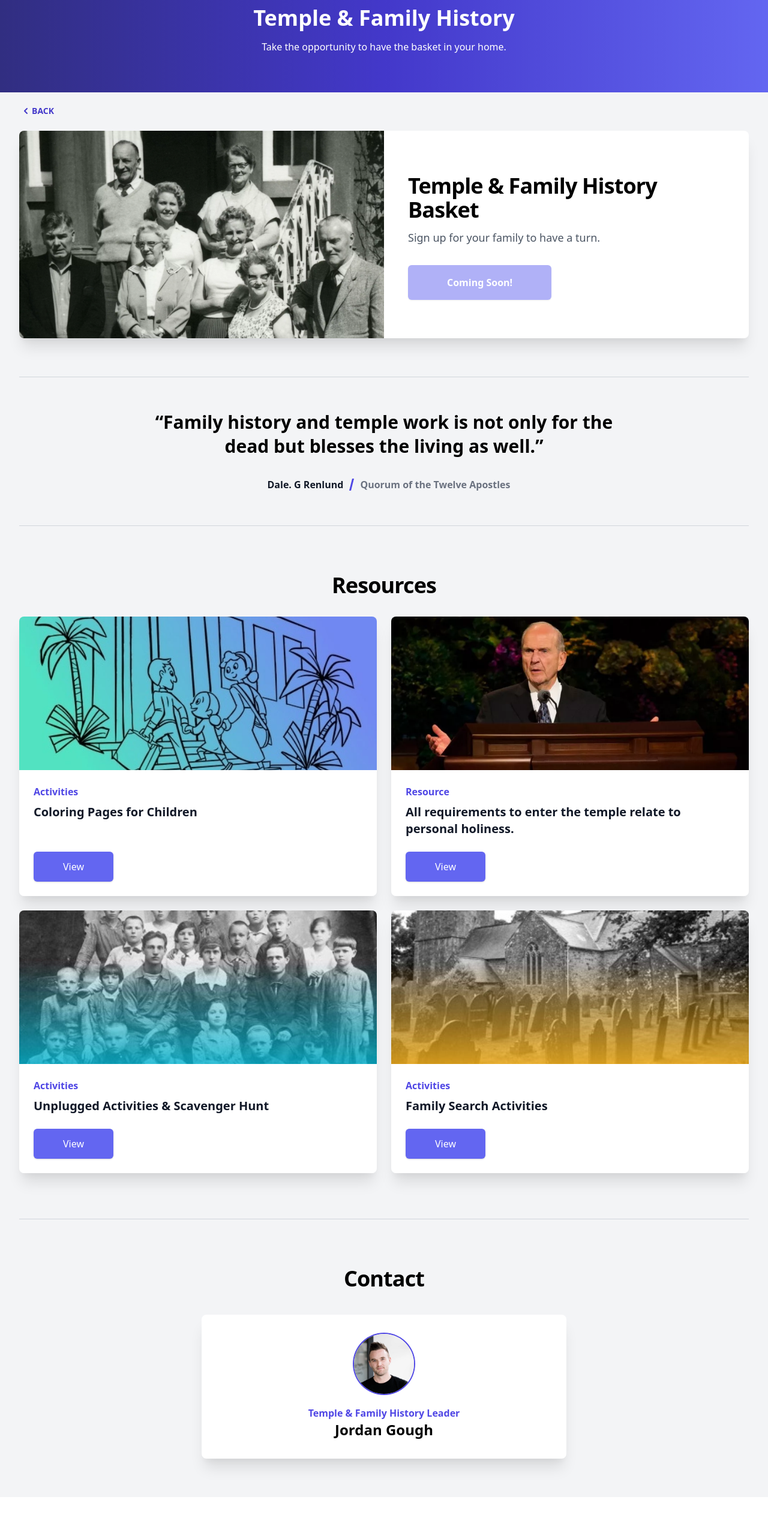
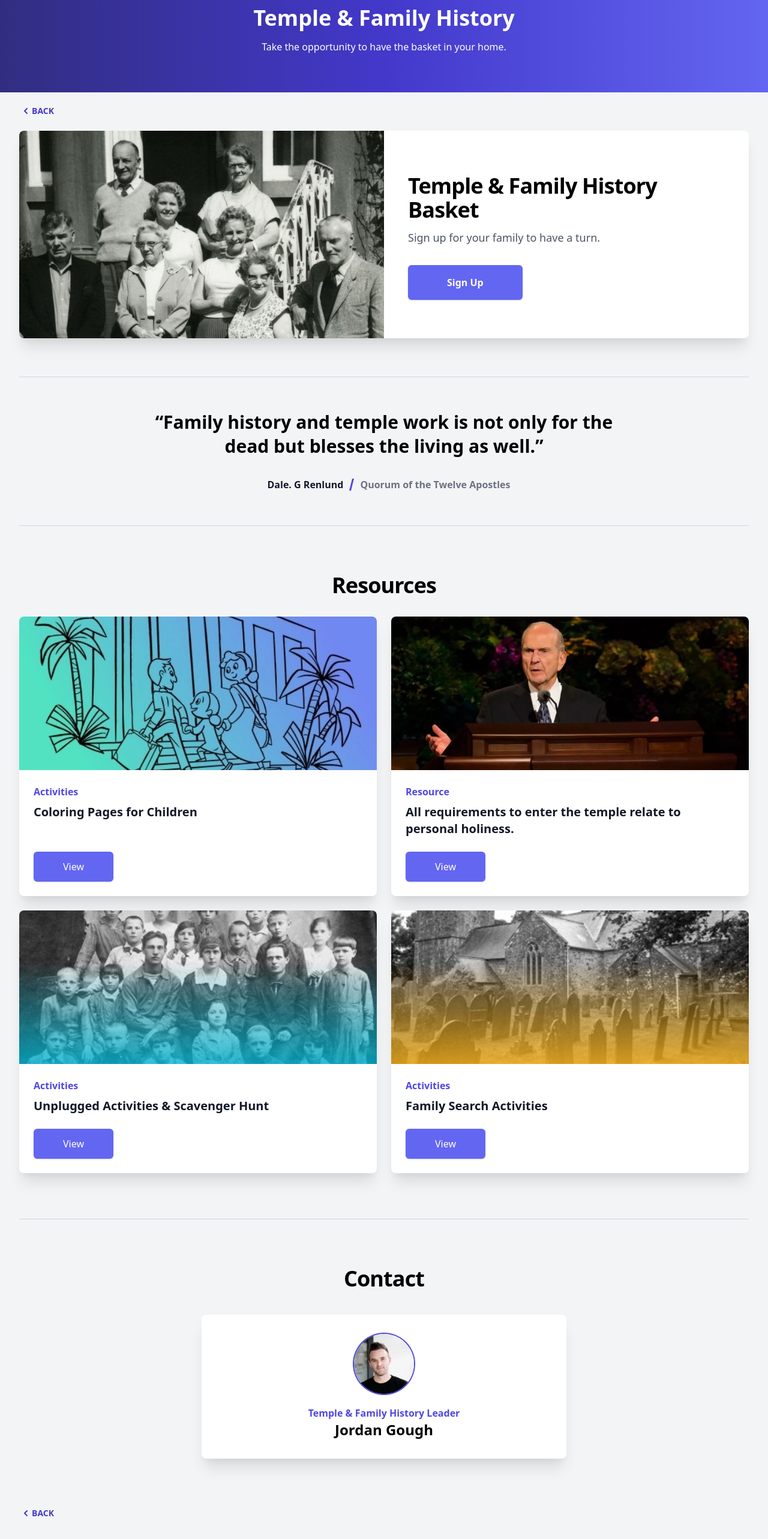
Before and after one commit to snicol21/ourwardapp, a Next.js app: page /temple-family-history in a window 1280 px wide. Shown: the part 54-2620 px from the top of the page at 60% size. Before the commit the page ends 2550 px from the top, so only its background shows below. Built offline with nearby package versions, Linux system fonts and the light colour scheme; a web font is replaced by a local one.

Commit message:
update family history link, add back button to the bottom

```diff
--- a/data/dataFamilyHistory.tsx
+++ b/data/dataFamilyHistory.tsx
@@ -11,12 +11,11 @@ export const dataHeroCard: IHeroCard = {
     alt: "Temple & Family History",
   },
   button: {
-    text: "Coming Soon!",
+    text: "Sign Up",
     link: {
-      url: "https://google.com",
+      url: "https://docs.google.com/forms/d/e/1FAIpQLSefHtpIzP1NdESAV6UxJ8St4xB3GxU9cPPsVcAVSqj-E6EcwQ/viewform?usp=sf_link",
       external: true,
     },
-    disabled: true,
   },
   type: "light",
 }
--- a/pages/sunday.tsx
+++ b/pages/sunday.tsx
@@ -21,6 +21,10 @@ function Sunday() {
           <span className="mr-2 text-sm uppercase font-semibold">Back</span>
         </PrimaryButton>
         <Schedule date={nextSunday} times={dataScheduleTimes} />
+        <PrimaryButton type="link" className="mt-20" link={{ url: "/" }}>
+          <Icon name="chevron-left" className="h-5 w-5" />
+          <span className="mr-2 text-sm uppercase font-semibold">Back</span>
+        </PrimaryButton>
       </Layout>
     </>
   )
--- a/pages/temple-family-history.tsx
+++ b/pages/temple-family-history.tsx
@@ -50,6 +50,10 @@ function TempleAndFamilyHistory() {
             <FaceCard {...Object.assign(dataFaceCard, { className: "col-span-1 sm:col-span-2 sm:col-start-2" })} />
           </div>
         </div>
+        <PrimaryButton type="link" className="mt-20" link={{ url: "/" }}>
+          <Icon name="chevron-left" className="h-5 w-5" />
+          <span className="mr-2 text-sm uppercase font-semibold">Back</span>
+        </PrimaryButton>
       </Layout>
     </>
   )
```
